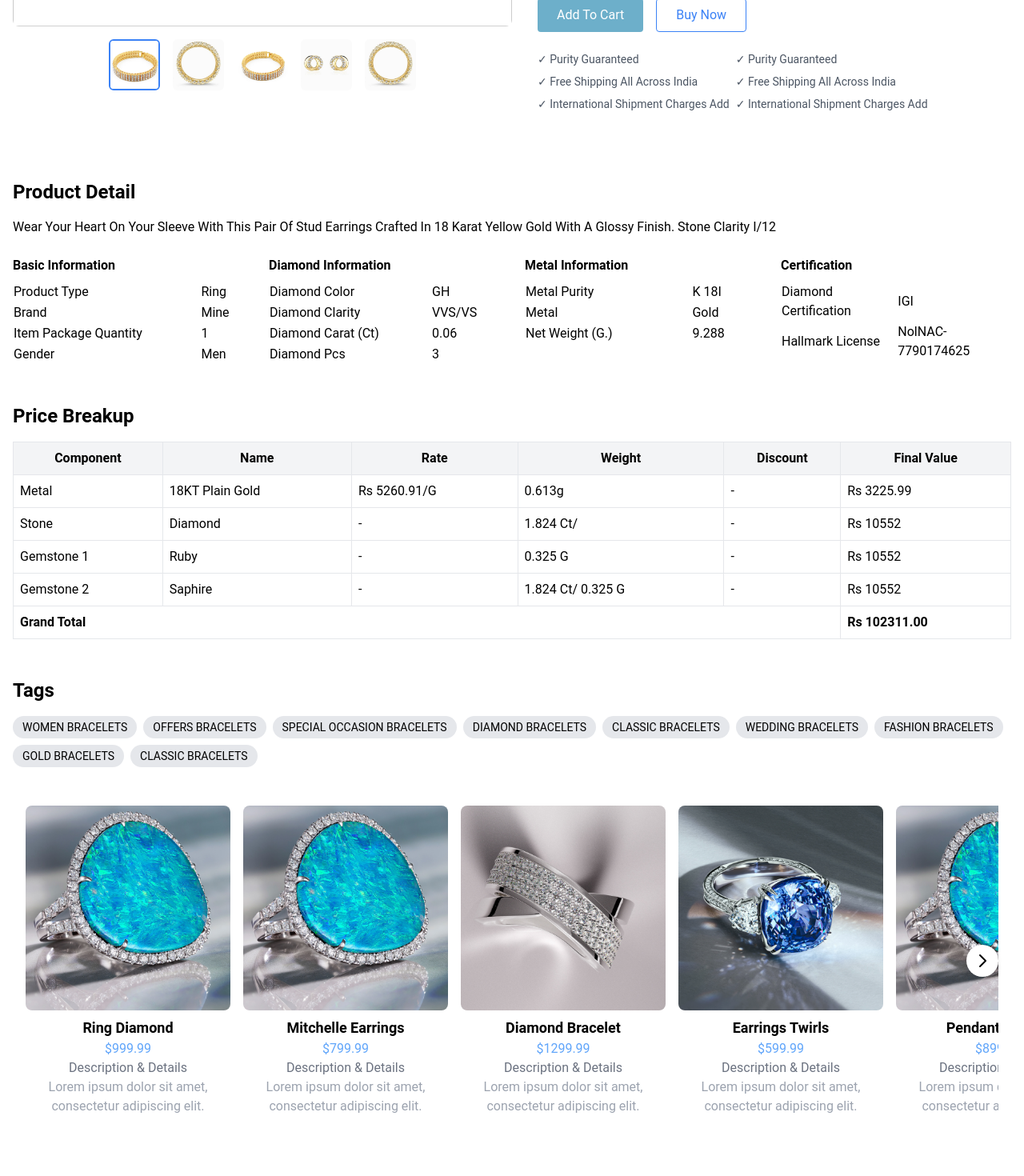
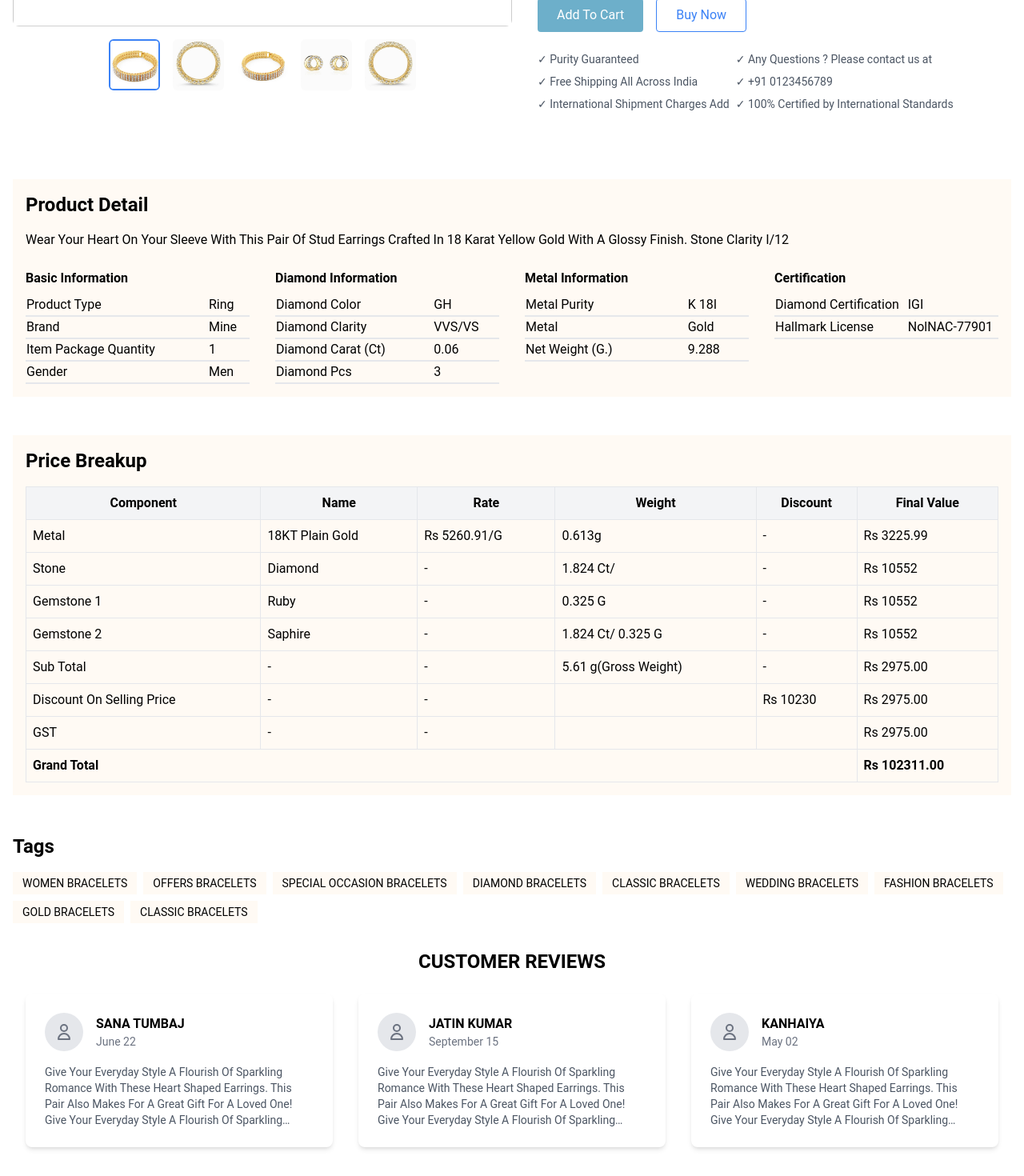
Before and after one commit to Pushpendra1001/Ravoy-Diamond, a React (Vite) app: page /product/1 in a window 1280 px wide. Shown: the part 580-2050 px from the top of the page at 80% size. Built offline with nearby package versions, Linux system fonts and the light colour scheme.

Commit message:
create product , cart page

```diff
--- a/src/App.tsx
+++ b/src/App.tsx
@@ -2,12 +2,11 @@ import React from 'react';
 import { BrowserRouter as Router, Routes, Route } from 'react-router-dom';
 import Navigation from './components/Navigation';
 import HomePage from './screens/homepage';
-
 import Footer from './components/Footer';
 import Header from './components/Header';
 import GiftOffers from './screens/giftsOfferPage';
 import ProductDetail from './screens/productDetail';
-import images from './assets/images';
+
 import ShoppingCart from './screens/ShoppingCart';
 
 
--- a/src/components/ExploreProjects.tsx
+++ b/src/components/ExploreProjects.tsx
@@ -11,13 +11,13 @@ interface Product {
 }
 
 const products: Product[] = [
-  { id: 1, name: 'Ring Diamond', image: images.Ring2, price: 999.99, description: 'Lorem ipsum dolor sit amet.', details: 'Lorem ipsum dolor sit amet, consectetur adipiscing elit.' },
+  { id: 1, name: 'Ring Diamond', image: images.Ring1, price: 999.99, description: 'Lorem ipsum dolor sit amet.', details: 'Lorem ipsum dolor sit amet, consectetur adipiscing elit.' },
   { id: 2, name: 'Mitchelle Earrings', image: images.Ring2, price: 799.99, description: 'Lorem ipsum dolor sit amet.', details: 'Lorem ipsum dolor sit amet, consectetur adipiscing elit.' },
   { id: 3, name: 'Diamond Bracelet', image: images.Ring3, price: 1299.99, description: 'Lorem ipsum dolor sit amet.', details: 'Lorem ipsum dolor sit amet, consectetur adipiscing elit.' },
   { id: 4, name: 'Earrings Twirls', image: images.Ring4, price: 599.99, description: 'Lorem ipsum dolor sit amet.', details: 'Lorem ipsum dolor sit amet, consectetur adipiscing elit.' },
-  { id: 5, name: 'Pendant Classic', image: images.Ring2, price: 899.99, description: 'Lorem ipsum dolor sit amet.', details: 'Lorem ipsum dolor sit amet, consectetur adipiscing elit.' },
-  { id: 6, name: 'Pendant Classic', image: images.Ring2, price: 899.99, description: 'Lorem ipsum dolor sit amet.', details: 'Lorem ipsum dolor sit amet, consectetur adipiscing elit.' },
-  { id: 7, name: 'Pendant Classic', image: images.Ring2, price: 899.99, description: 'Lorem ipsum dolor sit amet.', details: 'Lorem ipsum dolor sit amet, consectetur adipiscing elit.' },
+  { id: 5, name: 'Pendant Classic', image: images.Ring5, price: 899.99, description: 'Lorem ipsum dolor sit amet.', details: 'Lorem ipsum dolor sit amet, consectetur adipiscing elit.' },
+  { id: 6, name: 'Pendant Classic', image: images.Ring4, price: 899.99, description: 'Lorem ipsum dolor sit amet.', details: 'Lorem ipsum dolor sit amet, consectetur adipiscing elit.' },
+  { id: 7, name: 'Pendant Classic', image: images.Ring1, price: 899.99, description: 'Lorem ipsum dolor sit amet.', details: 'Lorem ipsum dolor sit amet, consectetur adipiscing elit.' },
 ];
 
 const ExploreProducts: React.FC = () => {
--- a/src/components/ImageCollection.tsx
+++ b/src/components/ImageCollection.tsx
@@ -1,14 +1,14 @@
-// src/components/ImageCollection.tsx
+
 import React from 'react';
 import images from '../assets/images';
 
 const image = [
   images.Ring1,
-  images.Ring2,
-  images.Ring2,
-  images.Ring2,
-  images.Ring2,
-  images.Ring2,
+  images.ring1_1,
+  images.Ring3,
+  images.Ring4,
+  images.Ring1,
+  images.Ring4,
 ];
 
 const ImageCollection: React.FC = () => {
--- /dev/null
+++ b/src/components/customerReview.tsx
@@ -0,0 +1,58 @@
+// src/components/CustomerReviews.tsx
+import React from 'react';
+
+interface Review {
+  id: number;
+  name: string;
+  date: string;
+  content: string;
+}
+
+const reviews: Review[] = [
+  {
+    id: 1,
+    name: 'SANA TUMBAJ',
+    date: 'June 22',
+    content: 'Give Your Everyday Style A Flourish Of Sparkling Romance With These Heart Shaped Earrings. This Pair Also Makes For A Great Gift For A Loved One! Give Your Everyday Style A Flourish Of Sparkling Romance With These Heart Shaped Earrings. This Pair Also Makes For A Great Gift For A Loved One!'
+  },
+  {
+    id: 2,
+    name: 'JATIN KUMAR',
+    date: 'September 15',
+    content: 'Give Your Everyday Style A Flourish Of Sparkling Romance With These Heart Shaped Earrings. This Pair Also Makes For A Great Gift For A Loved One! Give Your Everyday Style A Flourish Of Sparkling Romance With These Heart Shaped Earrings. This Pair Also Makes For A Great Gift For A Loved One!'
+  },
+  {
+    id: 3,
+    name: 'KANHAIYA',
+    date: 'May 02',
+    content: 'Give Your Everyday Style A Flourish Of Sparkling Romance With These Heart Shaped Earrings. This Pair Also Makes For A Great Gift For A Loved One! Give Your Everyday Style A Flourish Of Sparkling Romance With These Heart Shaped Earrings. This Pair Also Makes For A Great Gift For A Loved One!'
+  },
+];
+
+const CustomerReviews: React.FC = () => {
+  return (
+    <div className="container mx-auto px-4 py-8">
+      <h2 className="text-2xl font-bold mb-6 text-center">CUSTOMER REVIEWS</h2>
+      <div className="grid grid-cols-1 md:grid-cols-3 gap-8">
+        {reviews.map((review) => (
+          <div key={review.id} className="bg-white p-6 rounded-lg shadow-md">
+            <div className="flex items-center mb-4">
+              <div className="w-12 h-12 bg-gray-200 rounded-full flex items-center justify-center mr-4">
+                <svg className="w-6 h-6 text-gray-500" fill="none" stroke="currentColor" viewBox="0 0 24 24" xmlns="http://www.w3.org/2000/svg">
+                  <path strokeLinecap="round" strokeLinejoin="round" strokeWidth="2" d="M16 7a4 4 0 11-8 0 4 4 0 018 0zM12 14a7 7 0 00-7 7h14a7 7 0 00-7-7z"></path>
+                </svg>
+              </div>
+              <div>
+                <h3 className="font-semibold">{review.name}</h3>
+                <p className="text-sm text-gray-500">{review.date}</p>
+              </div>
+            </div>
+            <p className="text-sm text-gray-600 line-clamp-4">{review.content}</p>
+          </div>
+        ))}
+      </div>
+    </div>
+  );
+};
+
+export default CustomerReviews;
--- a/src/screens/ShoppingCart.tsx
+++ b/src/screens/ShoppingCart.tsx
@@ -1,4 +1,4 @@
-// src/components/ShoppingCart.tsx
+
 import React, { useState } from 'react';
 import { Link } from 'react-router-dom';
 import images from '../assets/images';
@@ -86,7 +86,7 @@ const ShoppingCart: React.FC = () => {
 
         </div>
 
-        {/* Right Side - Order Summary */}
+
         <div className="md:w-1/3">
         <h2 className="text-xl font-semibold mb-4">ORDER SUMMARY</h2>
 
--- a/src/screens/homepage.tsx
+++ b/src/screens/homepage.tsx
@@ -1,4 +1,4 @@
-// src/screens/HomePage.tsx
+
 import React from 'react';
 import HeroSection from '../components/HeroSection';
 import CategoryIcons from '../components/CategoryIcons';
--- a/src/screens/productDetail.tsx
+++ b/src/screens/productDetail.tsx
@@ -3,6 +3,8 @@ import { useParams, Link } from 'react-router-dom';
 import images from '../assets/images';
 import ExploreProducts from '../components/ExploreProjects';
 import JewelleryCollections from '../components/JewelleryCollections';
+import CustomerReviews from '../components/customerReview';
+import { useNavigate } from 'react-router-dom';
 
 interface Product {
   id: number;
@@ -84,20 +86,26 @@ const products: Product[] = [
     },
     certification: {
       diamondCertification: 'IGI',
-      hallmarkLicense: 'NolNAC-7790174625',
+      hallmarkLicense: 'NolNAC-77901',
     },
     priceBreakup: [
       { component: 'Metal', name: '18KT Plain Gold', rate: 'Rs 5260.91/G', weight: '0.613g', discount: '-', finalValue: 'Rs 3225.99' },
       { component: 'Stone', name: 'Diamond', rate: '-', weight: '1.824 Ct/', discount: '-', finalValue: 'Rs 10552' },
       { component: 'Gemstone 1', name: 'Ruby', rate: '-', weight: '0.325 G', discount: '-', finalValue: 'Rs 10552' },
       { component: 'Gemstone 2', name: 'Saphire', rate: '-', weight: '1.824 Ct/ 0.325 G', discount: '-', finalValue: 'Rs 10552' },
+      { component: 'Sub Total', name: '-', rate: '-', weight: '5.61 g(Gross Weight)', discount: '-', finalValue: 'Rs 2975.00' },
+      { component: 'Discount On Selling Price', name: '-', rate: '-', weight: '', discount: 'Rs 10230', finalValue: 'Rs 2975.00' },
+      { component: 'GST', name: '-', rate: '-', weight: '', discount: '', finalValue: 'Rs 2975.00' },
+
+
     ],
     tags: ['WOMEN BRACELETS', 'OFFERS BRACELETS', 'SPECIAL OCCASION BRACELETS', 'DIAMOND BRACELETS', 'CLASSIC BRACELETS', 'WEDDING BRACELETS', 'FASHION BRACELETS', 'GOLD BRACELETS', 'CLASSIC BRACELETS'],
   },
-  // Add more products as needed
+
 ];
 
 const ProductDetail: React.FC = () => {
+  const navigate = useNavigate();
   const { id } = useParams<{ id: string }>();
   const product = products.find(p => p.id === Number(id));
   const [currentImageIndex, setCurrentImageIndex] = useState(0);
@@ -116,6 +124,10 @@ const ProductDetail: React.FC = () => {
     setCurrentImageIndex((prevIndex) =>
       prevIndex === 0 ? product.images.length - 1 : prevIndex - 1
     );
+  };
+
+  const handleBuyNow = () => {
+    navigate('/cart');
   };
 
   return (
@@ -164,7 +176,7 @@ const ProductDetail: React.FC = () => {
           </div>
           <div className="flex space-x-4 mb-6">
             <button className="bg-[#6DAFCA] text-white px-6 py-2 rounded">Add To Cart</button>
-            <button className="border border-blue-500 text-blue-500 px-6 py-2 rounded">Buy Now</button>
+            <button onClick={handleBuyNow} className="border border-blue-500 text-blue-500 px-6 py-2 rounded">Buy Now</button>
           </div>
          <div className="flex gap-2">
          <div className="flex flex-col space-y-2 text-sm text-gray-600">
@@ -174,27 +186,27 @@ const ProductDetail: React.FC = () => {
           </div>
 
           <div className="flex flex-col space-y-2 text-sm text-gray-600">
-            <span>✓ Purity Guaranteed</span>
-            <span>✓ Free Shipping All Across India</span>
-            <span>✓ International Shipment Charges Add</span>
+            <span>✓ Any Questions ? Please contact us at</span>
+            <span>✓ +91  0123456789</span>
+            <span>✓ 100% Certified by International Standards</span>
           </div>
          </div>
         </div>
       </div>
 
       {/* Product Details */}
-      <div className="mt-12">
+      <div className="mt-12 bg-[#FFFAF4] p-4">
         <h2 className="text-2xl font-bold mb-4">Product Detail</h2>
         <p className="mb-6">{product.description}</p>
         <div className="grid grid-cols-1 md:grid-cols-2 lg:grid-cols-4 gap-8">
           <div>
             <h3 className="font-semibold mb-2">Basic Information</h3>
             <table className="w-full">
-              <tbody>
-                <tr><td>Product Type</td><td>{product.basicInfo.productType}</td></tr>
-                <tr><td>Brand</td><td>{product.basicInfo.brand}</td></tr>
-                <tr><td>Item Package Quantity</td><td>{product.basicInfo.itemPackageQuantity}</td></tr>
-                <tr><td>Gender</td><td>{product.basicInfo.gender}</td></tr>
+              <tbody >
+                <tr className="border-b-2"><td >Product Type</td><td>{product.basicInfo.productType}</td></tr>
+                <tr className="border-b-2"><td>Brand</td><td>{product.basicInfo.brand}</td></tr>
+                <tr className="border-b-2"><td>Item Package Quantity</td><td>{product.basicInfo.itemPackageQuantity}</td></tr>
+                <tr className="border-b-2"><td>Gender</td><td>{product.basicInfo.gender}</td></tr>
               </tbody>
             </table>
           </div>
@@ -202,10 +214,10 @@ const ProductDetail: React.FC = () => {
             <h3 className="font-semibold mb-2">Diamond Information</h3>
             <table className="w-full">
               <tbody>
-                <tr><td>Diamond Color</td><td>{product.diamondInfo.color}</td></tr>
-                <tr><td>Diamond Clarity</td><td>{product.diamondInfo.clarity}</td></tr>
-                <tr><td>Diamond Carat (Ct)</td><td>{product.diamondInfo.caratWeight}</td></tr>
-                <tr><td>Diamond Pcs</td><td>{product.diamondInfo.pieces}</td></tr>
+                <tr className="border-b-2"><td>Diamond Color</td><td>{product.diamondInfo.color}</td></tr>
+                <tr className="border-b-2"><td>Diamond Clarity</td><td>{product.diamondInfo.clarity}</td></tr>
+                <tr className="border-b-2"><td>Diamond Carat (Ct)</td><td>{product.diamondInfo.caratWeight}</td></tr>
+                <tr className="border-b-2"><td>Diamond Pcs</td><td>{product.diamondInfo.pieces}</td></tr>
               </tbody>
             </table>
           </div>
@@ -213,9 +225,9 @@ const ProductDetail: React.FC = () => {
             <h3 className="font-semibold mb-2">Metal Information</h3>
             <table className="w-full">
               <tbody>
-                <tr><td>Metal Purity</td><td>{product.metalInfo.purity}</td></tr>
-                <tr><td>Metal</td><td>{product.metalInfo.metal}</td></tr>
-                <tr><td>Net Weight (G.)</td><td>{product.metalInfo.netWeight}</td></tr>
+                <tr className="border-b-2"><td>Metal Purity</td><td>{product.metalInfo.purity}</td></tr>
+                <tr className="border-b-2"><td>Metal</td><td>{product.metalInfo.metal}</td></tr>
+                <tr className="border-b-2"><td>Net Weight (G.)</td><td>{product.metalInfo.netWeight}</td></tr>
               </tbody>
             </table>
           </div>
@@ -223,8 +235,8 @@ const ProductDetail: React.FC = () => {
             <h3 className="font-semibold mb-2">Certification</h3>
             <table className="w-full">
               <tbody>
-                <tr><td>Diamond Certification</td><td>{product.certification.diamondCertification}</td></tr>
-                <tr><td>Hallmark License</td><td>{product.certification.hallmarkLicense}</td></tr>
+                <tr className="border-b-2"><td>Diamond Certification</td><td>{product.certification.diamondCertification}</td></tr>
+                <tr className="border-b-2"><td>Hallmark License</td><td>{product.certification.hallmarkLicense}</td></tr>
               </tbody>
             </table>
           </div>
@@ -232,7 +244,7 @@ const ProductDetail: React.FC = () => {
       </div>
 
 
-      <div className="mt-12">
+      <div className="mt-12 bg-[#FFFAF4] p-4">
         <h2 className="text-2xl font-bold mb-4">Price Breakup</h2>
         <table className="w-full border-collapse">
           <thead>
@@ -256,6 +268,9 @@ const ProductDetail: React.FC = () => {
                 <td className="border p-2">{item.finalValue}</td>
               </tr>
             ))}
+
+
+
             <tr>
               <td colSpan={5} className="border p-2 font-bold">Grand Total</td>
               <td className="border p-2 font-bold">Rs {product.price.toFixed(2)}</td>
@@ -264,16 +279,17 @@ const ProductDetail: React.FC = () => {
         </table>
       </div>
 
-      {/* Tags */}
+
       <div className="mt-12">
         <h2 className="text-2xl font-bold mb-4">Tags</h2>
         <div className="flex flex-wrap gap-2">
           {product.tags.map((tag, index) => (
-            <span key={index} className="bg-gray-200 px-3 py-1 rounded-full text-sm">{tag}</span>
+            <span key={index} className="bg-[#FFFAF4] px-3 py-1  text-sm">{tag}</span>
           ))}
         </div>
       </div>
 
+          <CustomerReviews />
     <ExploreProducts />
     <JewelleryCollections />
     </div>
```
